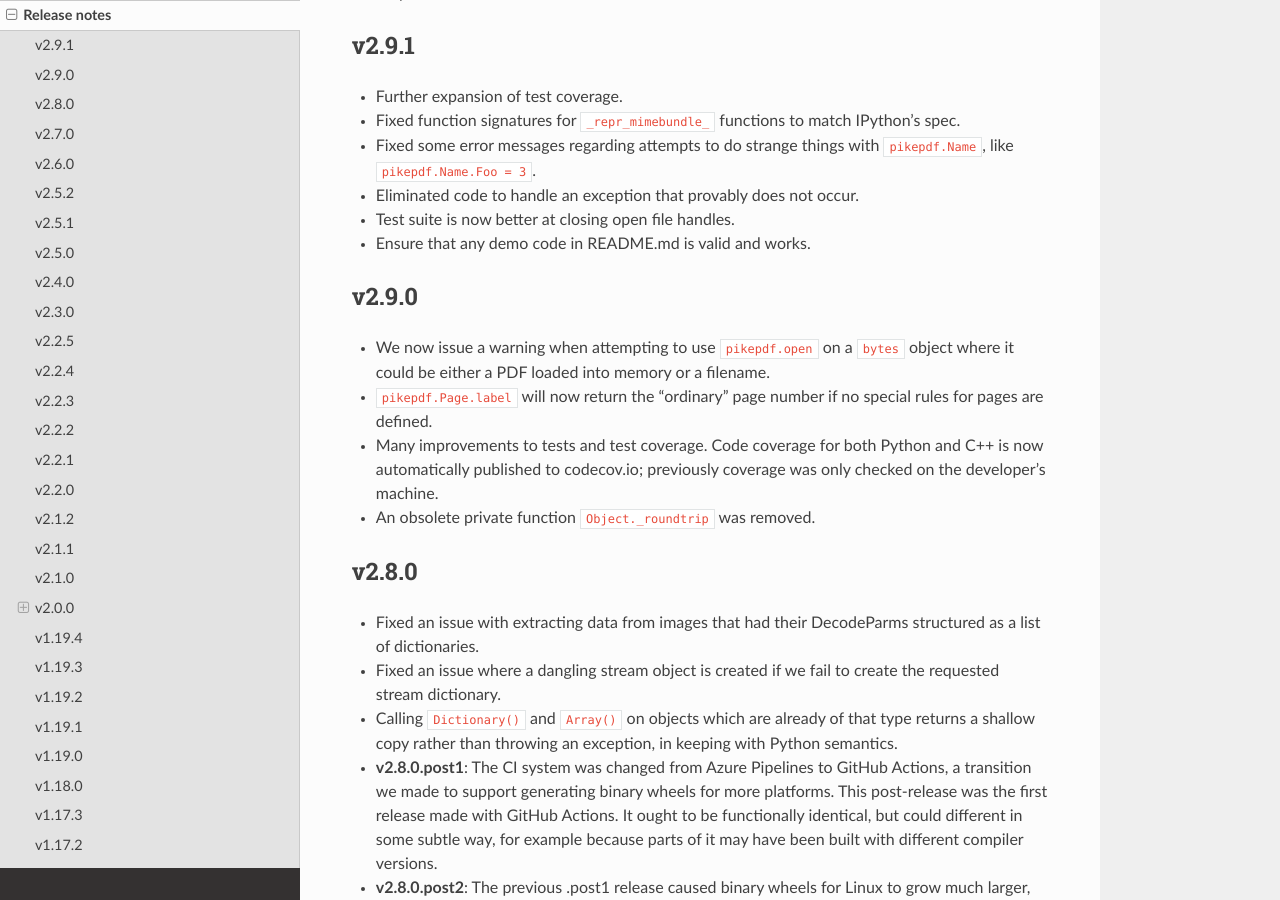
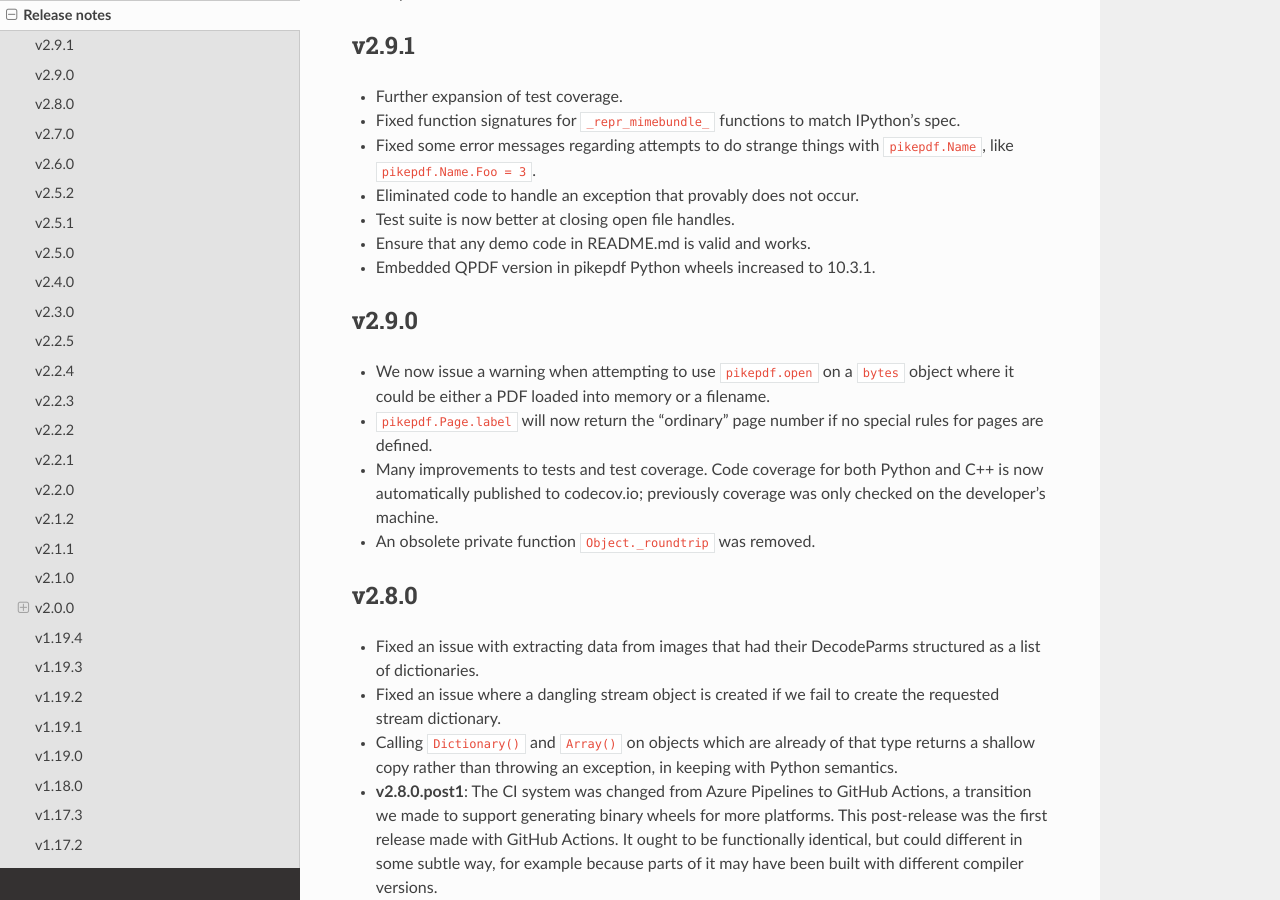
Before and after one commit to pikepdf/pikepdf, a Sphinx documentation site: the page built from docs/release_notes.rst, in a window 1280 px wide and 900 px high, scrolled down 325 px. Built offline with Sphinx 7.4.7 and the Read the Docs theme 2.0.0, drawn with Linux system fonts in a browser that asks for light colours; pages that are not in the unit, such as notebooks, are missing from menus; the version number could not be read and is left out.

Commit message:
v2.9.1 release notes (2)

```diff
--- a/docs/release_notes.rst
+++ b/docs/release_notes.rst
@@ -29,6 +29,7 @@
 -  Eliminated code to handle an exception that provably does not occur.
 -  Test suite is now better at closing open file handles.
 -  Ensure that any demo code in README.md is valid and works.
+-  Embedded QPDF version in pikepdf Python wheels increased to 10.3.1.
 
 v2.9.0
 ======
```
Also changed, not shown: 1 other file.
